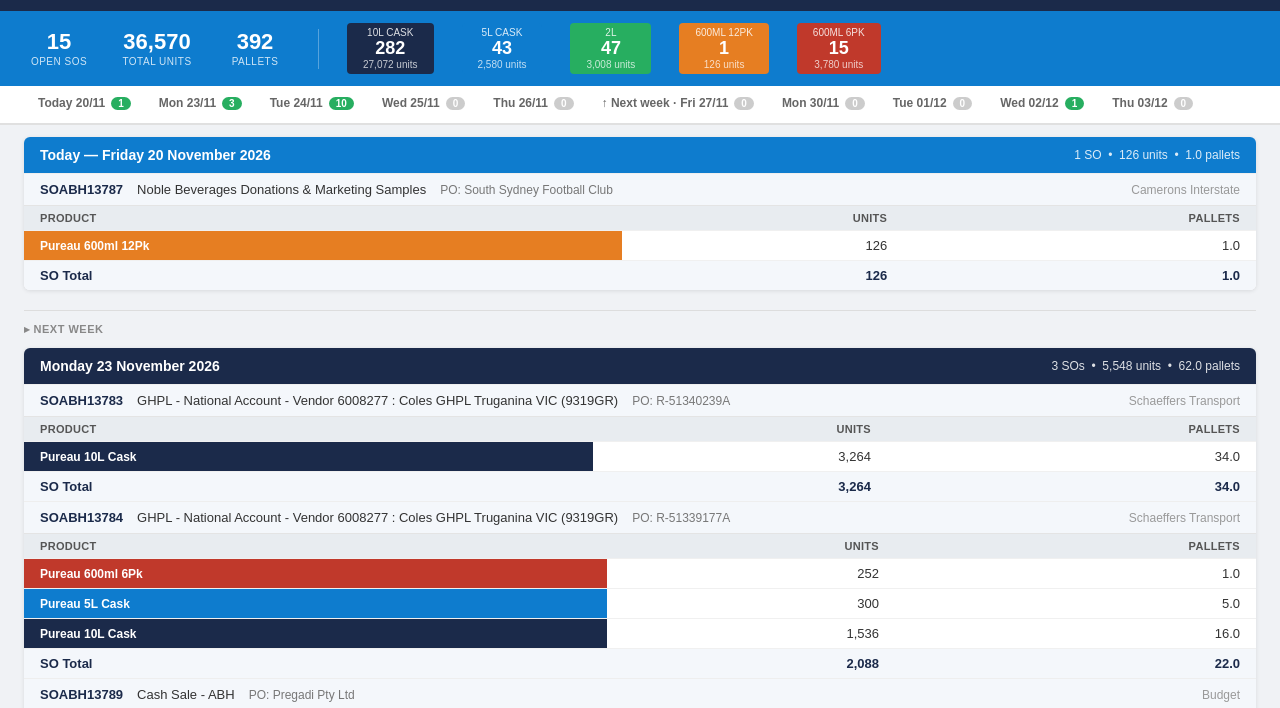
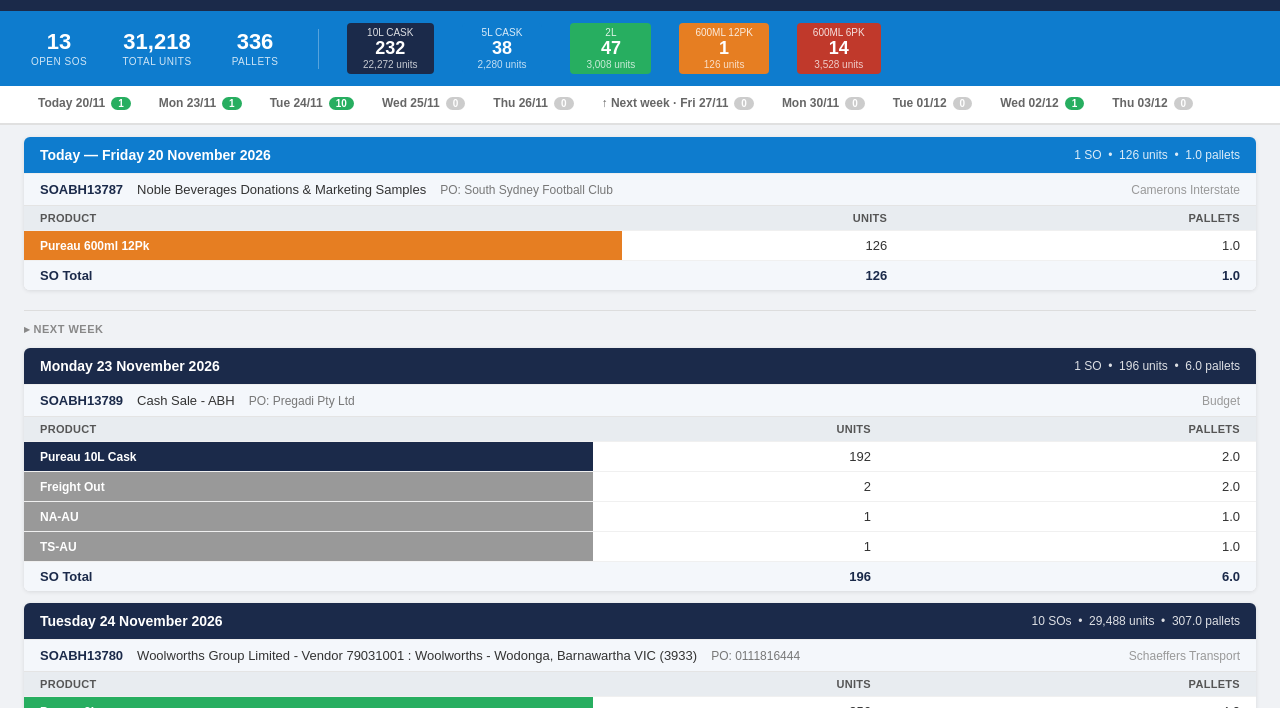
Before and after one commit to rharris008/abh-dispatch-dashboard, a plain HTML site: page index.html in a window 1280 px wide. Shown: the part 54-762 px from the top of the page. Drawn offline with Linux system fonts and the light colour scheme.

Commit message:
Refresh 2026-11-20 17:55 AEST

```diff
--- a/index.html
+++ b/index.html
@@ -83,20 +83,20 @@ a{text-decoration:none;color:inherit}
     <h1>ABH Dispatch Board</h1>
     <div class="sub">INTERNAL &mdash; NOT FOR DISTRIBUTION &nbsp;|&nbsp; NetSuite live · Subsidiary 2</div>
   </div>
-  <div class="refresh">Last refreshed<br><strong>20/11/2026 16:53 AEST</strong></div>
+  <div class="refresh">Last refreshed<br><strong>20/11/2026 17:54 AEST</strong></div>
 </div>
 
 <div class="summary">
-  <div class="kpi"><div class="kpi-val">15</div><div class="kpi-lbl">Open SOs</div></div>
-  <div class="kpi"><div class="kpi-val">36,570</div><div class="kpi-lbl">Total Units</div></div>
-  <div class="kpi"><div class="kpi-val">392</div><div class="kpi-lbl">Pallets</div></div>
+  <div class="kpi"><div class="kpi-val">13</div><div class="kpi-lbl">Open SOs</div></div>
+  <div class="kpi"><div class="kpi-val">31,218</div><div class="kpi-lbl">Total Units</div></div>
+  <div class="kpi"><div class="kpi-val">336</div><div class="kpi-lbl">Pallets</div></div>
   <div class="divider"></div>
-  <div class="sku-tile sku-navy"><div class="sku-tile-name">10L Cask</div><div class="sku-tile-value">282</div><div class="sku-tile-sub">27,072 units</div></div><div class="sku-tile sku-blue"><div class="sku-tile-name">5L Cask</div><div class="sku-tile-value">43</div><div class="sku-tile-sub">2,580 units</div></div><div class="sku-tile sku-green"><div class="sku-tile-name">2L</div><div class="sku-tile-value">47</div><div class="sku-tile-sub">3,008 units</div></div><div class="sku-tile sku-amber"><div class="sku-tile-name">600ml 12Pk</div><div class="sku-tile-value">1</div><div class="sku-tile-sub">126 units</div></div><div class="sku-tile sku-red"><div class="sku-tile-name">600ml 6Pk</div><div class="sku-tile-value">15</div><div class="sku-tile-sub">3,780 units</div></div>
+  <div class="sku-tile sku-navy"><div class="sku-tile-name">10L Cask</div><div class="sku-tile-value">232</div><div class="sku-tile-sub">22,272 units</div></div><div class="sku-tile sku-blue"><div class="sku-tile-name">5L Cask</div><div class="sku-tile-value">38</div><div class="sku-tile-sub">2,280 units</div></div><div class="sku-tile sku-green"><div class="sku-tile-name">2L</div><div class="sku-tile-value">47</div><div class="sku-tile-sub">3,008 units</div></div><div class="sku-tile sku-amber"><div class="sku-tile-name">600ml 12Pk</div><div class="sku-tile-value">1</div><div class="sku-tile-sub">126 units</div></div><div class="sku-tile sku-red"><div class="sku-tile-name">600ml 6Pk</div><div class="sku-tile-value">14</div><div class="sku-tile-sub">3,528 units</div></div>
 </div>
 
 <nav class="nav-bar">
 <a href="#2026-11-20" class="nav-link">Today 20/11<span class="nav-badge active">1</span></a>
-<a href="#2026-11-23" class="nav-link">Mon 23/11<span class="nav-badge active">3</span></a>
+<a href="#2026-11-23" class="nav-link">Mon 23/11<span class="nav-badge active">1</span></a>
 <a href="#2026-11-24" class="nav-link">Tue 24/11<span class="nav-badge active">10</span></a>
 <a href="#2026-11-25" class="nav-link">Wed 25/11<span class="nav-badge empty">0</span></a>
 <a href="#2026-11-26" class="nav-link">Thu 26/11<span class="nav-badge empty">0</span></a>
@@ -121,25 +121,7 @@ a{text-decoration:none;color:inherit}
 </div>
 <div class="week-divider">▸ Next week</div>
 <div class="day-section" id="2026-11-23">
-  <div class="day-header"><span class="day-title">Monday 23 November 2026</span><span class="day-summary">3 SOs &nbsp;&bull;&nbsp; 5,548 units &nbsp;&bull;&nbsp; 62.0 pallets</span></div>
-  <div class="so-card">
-    <div class="so-header"><span class="so-num">SOABH13783</span><span class="so-customer">GHPL - National Account - Vendor 6008277 : Coles GHPL Truganina VIC (9319GR)</span><span class="so-meta">PO: R-51340239A</span><span class="so-carrier">Schaeffers Transport</span>    </div>
-    <table class="so-table">
-      <tr><th>Product</th><th class="r">Units</th><th class="r">Pallets</th></tr>
-      <tr><td class="sku-cell sku-navy">Pureau 10L Cask</td><td class="r">3,264</td><td class="r">34.0</td></tr>
-      <tr class="so-total"><td>SO Total</td><td class="r">3,264</td><td class="r">34.0</td></tr>
-    </table>
-  </div>
-  <div class="so-card">
-    <div class="so-header"><span class="so-num">SOABH13784</span><span class="so-customer">GHPL - National Account - Vendor 6008277 : Coles GHPL Truganina VIC (9319GR)</span><span class="so-meta">PO: R-51339177A</span><span class="so-carrier">Schaeffers Transport</span>    </div>
-    <table class="so-table">
-      <tr><th>Product</th><th class="r">Units</th><th class="r">Pallets</th></tr>
-      <tr><td class="sku-cell sku-red">Pureau 600ml 6Pk</td><td class="r">252</td><td class="r">1.0</td></tr>
-      <tr><td class="sku-cell sku-blue">Pureau 5L Cask</td><td class="r">300</td><td class="r">5.0</td></tr>
-      <tr><td class="sku-cell sku-navy">Pureau 10L Cask</td><td class="r">1,536</td><td class="r">16.0</td></tr>
-      <tr class="so-total"><td>SO Total</td><td class="r">2,088</td><td class="r">22.0</td></tr>
-    </table>
-  </div>
+  <div class="day-header"><span class="day-title">Monday 23 November 2026</span><span class="day-summary">1 SO &nbsp;&bull;&nbsp; 196 units &nbsp;&bull;&nbsp; 6.0 pallets</span></div>
   <div class="so-card">
     <div class="so-header"><span class="so-num">SOABH13789</span><span class="so-customer">Cash Sale - ABH</span><span class="so-meta">PO: Pregadi Pty Ltd</span><span class="so-carrier">Budget</span>    </div>
     <table class="so-table">
@@ -301,7 +283,7 @@ a{text-decoration:none;color:inherit}
 </div>
 
 <div class="footer">
-  ABH Pureau &nbsp;|&nbsp; Dispatch Board &nbsp;|&nbsp; Generated: 20/11/2026 16:53 AEST &nbsp;|&nbsp; INTERNAL &mdash; NOT FOR DISTRIBUTION<br>
+  ABH Pureau &nbsp;|&nbsp; Dispatch Board &nbsp;|&nbsp; Generated: 20/11/2026 17:54 AEST &nbsp;|&nbsp; INTERNAL &mdash; NOT FOR DISTRIBUTION<br>
   Auto-refreshes hourly Mon&ndash;Fri 06:00&ndash;18:00 AEST
 </div>
 
```
